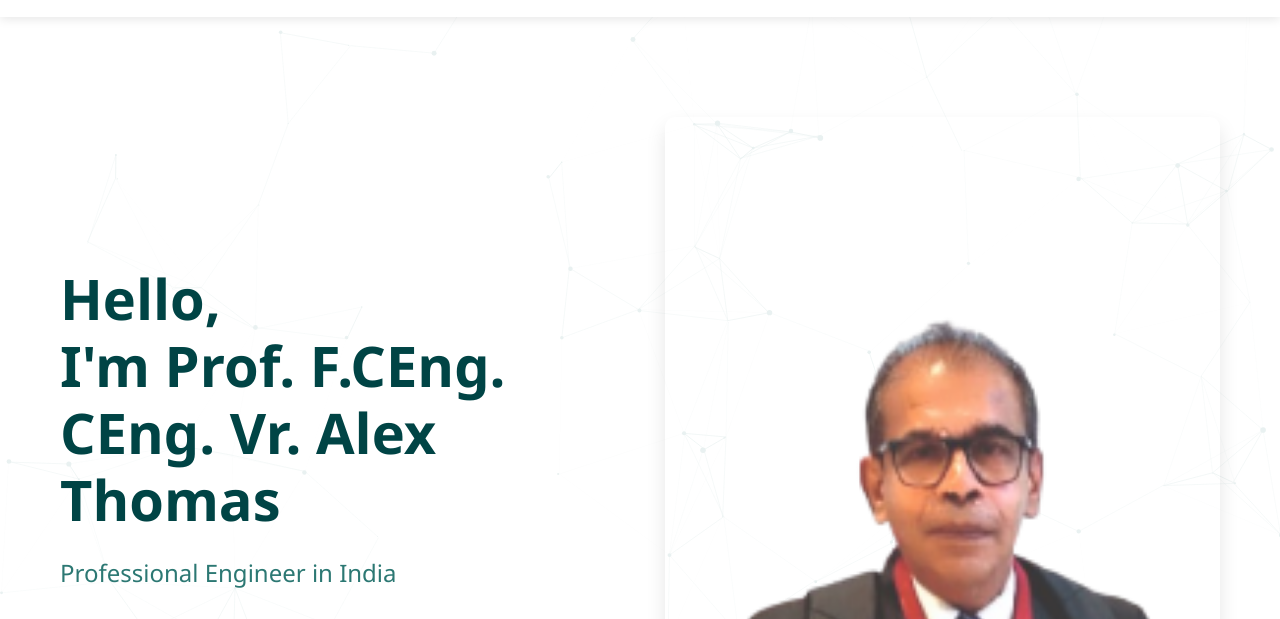
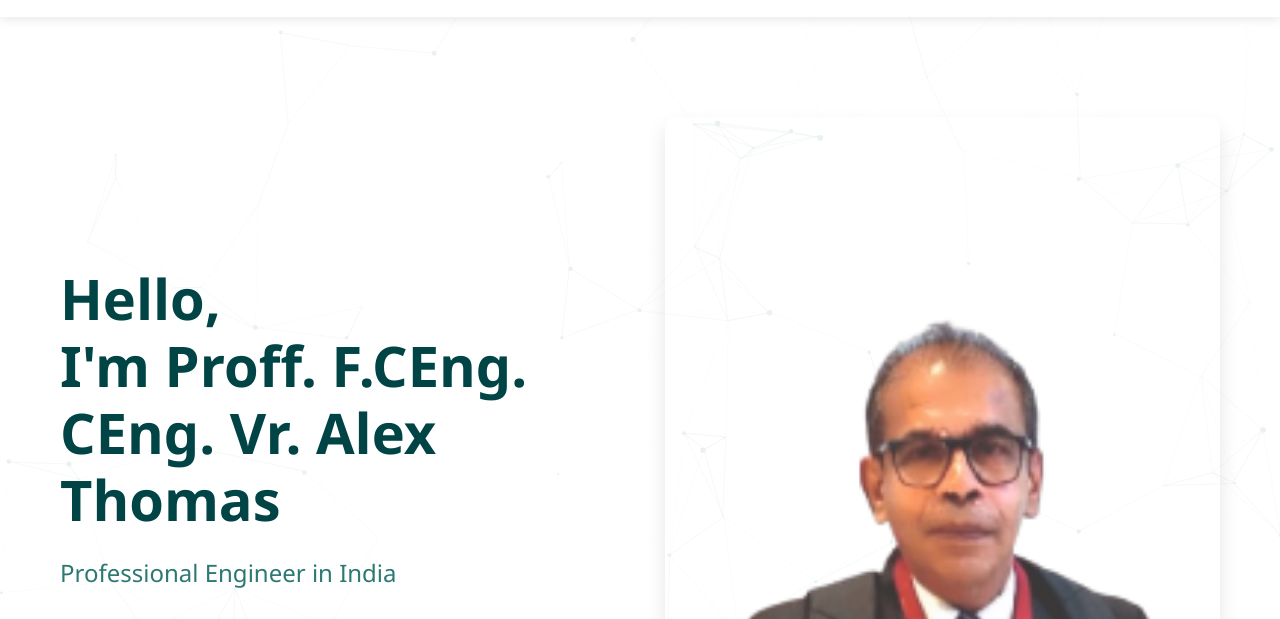
Before and after one commit to Abinbn/graceconsult.in, a plain HTML site: page index.html in a window 1280 px wide. Shown: the part 125-744 px from the top of the page. Drawn offline with nearby package versions, Linux system fonts and the light colour scheme.

Commit message:
Update index.html

```diff
--- a/index.html
+++ b/index.html
@@ -62,7 +62,7 @@
     <main>
         <section id="home" class="hero">
             <div class="hero-content">
-                <h1>Hello,<br>I'm Prof. F.CEng. CEng. Vr. Alex Thomas</h1>
+                <h1>Hello,<br>I'm Proff. F.CEng. CEng. Vr. Alex Thomas</h1>
                 <p class="subtitle">Professional Engineer in India</p>
                 <div class="hero-stats">
                     <div class="stat">
```
